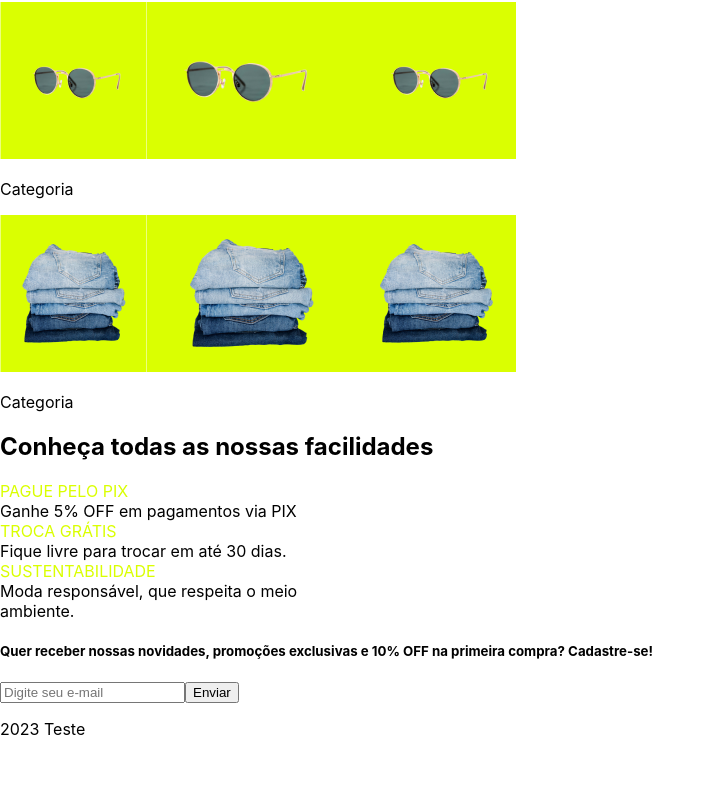
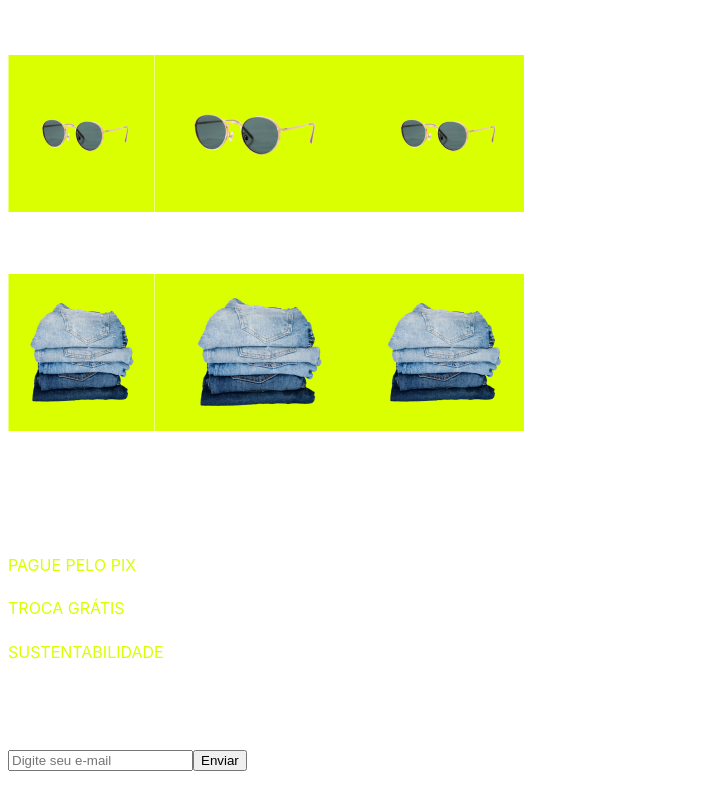
Before and after one commit to Samanta00/Bonnars, a React (Create React App) app in the folder frontend/projeto/: page / in a window 1280 px wide. Shown: the part 1093-1902 px from the top of the page, without its empty margins (0-715 px from the left). Before the commit the page ends 1848 px from the top, so only its background shows below. Built offline with nearby package versions, Linux system fonts and the light colour scheme.

Commit message:
fix: corrigido alguns css de index.css

```diff
--- a/frontend/projeto/src/index.css
+++ b/frontend/projeto/src/index.css
@@ -1,13 +1,19 @@
-body {
-  margin: 0;
-  font-family: -apple-system, BlinkMacSystemFont, 'Segoe UI', 'Roboto', 'Oxygen',
-    'Ubuntu', 'Cantarell', 'Fira Sans', 'Droid Sans', 'Helvetica Neue',
-    sans-serif;
+:root {
+  font-family: Inter, system-ui, Avenir, Helvetica, Arial, sans-serif;
+  line-height: 1.5;
+  font-weight: 400;
+
+  color-scheme: light dark;
+  color: rgba(255, 255, 255, 0.87);
+  /* background-color: #242424; */
+
+  font-synthesis: none;
+  text-rendering: optimizeLegibility;
   -webkit-font-smoothing: antialiased;
   -moz-osx-font-smoothing: grayscale;
+  -webkit-text-size-adjust: 100%;
 }
 
-code {
-  font-family: source-code-pro, Menlo, Monaco, Consolas, 'Courier New',
-    monospace;
+.texto-menor {
+  font-size: 13px;
 }
```
